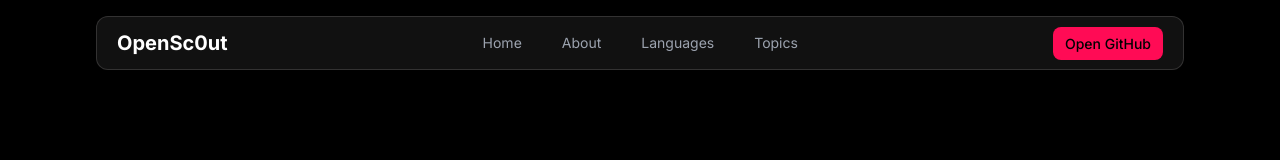
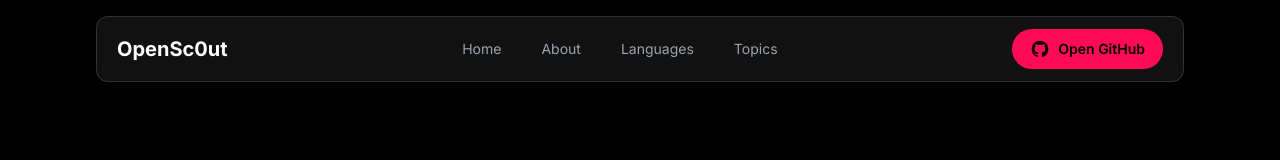
Before and after one commit to TanCodeX/OpenSc0ut, a Next.js app: page / in a window 1280 px wide. Shown: the top 160 px of the page. Built offline with nearby package versions, Linux system fonts and the light colour scheme; no server answers.

Commit message:
Layout Improved

```diff
--- a/components/Header.tsx
+++ b/components/Header.tsx
@@ -84,8 +84,20 @@ export default function Header() {
                 href="https://github.com"
                 target="_blank"
                 rel="noopener noreferrer"
-                className="bg-[#FF0B55] hover:bg-[#e00a4c] text-black px-3 py-2 text-sm font-medium rounded-lg transition-colors duration-200"
+                className="bg-[#FF0B55] hover:bg-black hover:border-[#FF0B55] hover:border-2 hover:shadow-[0_0_15px_rgba(255,11,85,0.5)] text-black hover:text-white font-semibold px-4 py-2 text-sm rounded-full border-2 border-transparent transition-all duration-100 ease-out inline-flex items-center gap-2"
               >
+                <svg
+                  className="w-5 h-5"
+                  fill="currentColor"
+                  viewBox="0 0 24 24"
+                  aria-hidden="true"
+                >
+                  <path
+                    fillRule="evenodd"
+                    d="M12 2C6.477 2 2 6.484 2 12.017c0 4.425 2.865 8.18 6.839 9.504.5.092.682-.217.682-.483 0-.237-.008-.868-.013-1.703-2.782.605-3.369-1.343-3.369-1.343-.454-1.158-1.11-1.466-1.11-1.466-.908-.62.069-.608.069-.608 1.003.07 1.531 1.032 1.531 1.032.892 1.53 2.341 1.088 2.91.832.092-.647.35-1.088.636-1.338-2.22-.253-4.555-1.113-4.555-4.951 0-1.093.39-1.988 1.029-2.688-.103-.253-.446-1.272.098-2.65 0 0 .84-.27 2.75 1.026A9.564 9.564 0 0112 6.844c.85.004 1.705.115 2.504.337 1.909-1.296 2.747-1.027 2.747-1.027.546 1.379.202 2.398.1 2.651.64.7 1.028 1.595 1.028 2.688 0 3.848-2.339 4.695-4.566 4.943.359.309.678.92.678 1.855 0 1.338-.012 2.419-.012 2.747 0 .268.18.58.688.482A10.019 10.019 0 0022 12.017C22 6.484 17.522 2 12 2z"
+                    clipRule="evenodd"
+                  />
+                </svg>
                 Open GitHub
               </Link>
             </motion.div>
--- a/components/RepositoryCard.tsx
+++ b/components/RepositoryCard.tsx
@@ -18,8 +18,8 @@ export default function RepositoryCard({ repository }: RepositoryCardProps) {
   };
 
   return (
-    <div className="bg-[hsla(0,1.30%,15.50%,0.44)] backdrop-blur-md rounded-lg border border-[0.5px] border-[hsla(0,1.10%,36.10%,0.44)] overflow-hidden hover:border-gray-500 transition-all duration-300">
-      <div className="p-5">
+    <div className="bg-[hsla(0,1.30%,15.50%,0.44)] backdrop-blur-md rounded-lg border border-[0.5px] border-[hsla(0,1.10%,36.10%,0.44)] overflow-hidden hover:border-gray-500 transition-all duration-300 flex flex-col h-full">
+      <div className="p-5 flex-1">
         <div className="flex items-center mb-4">
           <div className="w-10 h-10 relative mr-3">
             <Image
@@ -42,6 +42,7 @@ export default function RepositoryCard({ repository }: RepositoryCardProps) {
           </div>
         </div>
 
+        <div className="flex flex-col flex-1">
           <h3 className="text-xl font-bold mb-2 text-white hover:text-[#FF0B55]">
             <a
               href={repository.html_url}
@@ -76,7 +77,7 @@ export default function RepositoryCard({ repository }: RepositoryCardProps) {
               ))}
           </div>
 
-        <div className="flex justify-between text-sm text-gray-400">
+          <div className="flex justify-between text-sm text-gray-400 w-full mt-auto">
             <div className="flex space-x-4">
               <span className="flex items-center">
                 <svg
@@ -126,8 +127,9 @@ export default function RepositoryCard({ repository }: RepositoryCardProps) {
             </div>
           </div>
         </div>
+      </div>
 
-      <div className="px-5 py-3 bg-black/30 border-t border-[0.5px] border-[hsla(0,1.10%,36.10%,0.44)]">
+      <div className="px-5 py-3 bg-black/30 border-t border-[0.5px] border-[hsla(0,1.10%,36.10%,0.44)] text-center">
         <a
           href={`${repository.html_url}/issues`}
           target="_blank"
```
Lines whose indentation alone changed are shown as unchanged.
